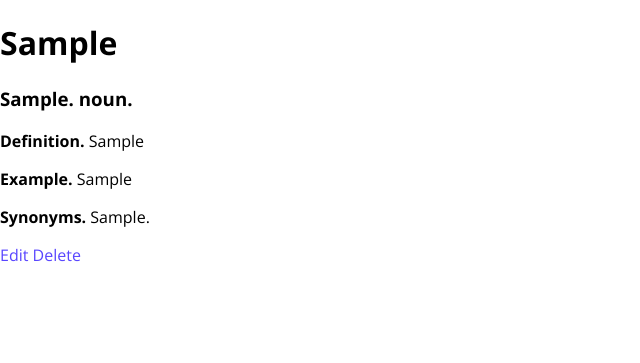
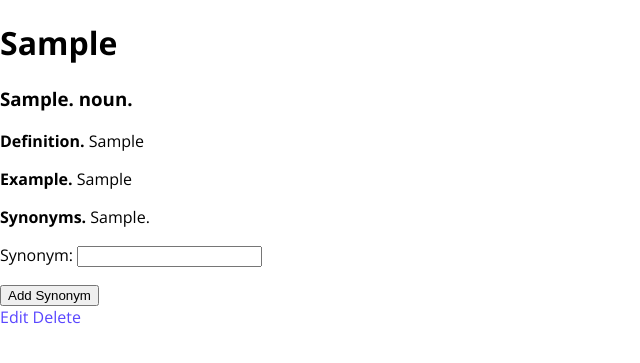
Before and after one commit to bardIRL/lexicon-app, a Django app: page /words/1/ in a window 1280 px wide. Shown: the part 22-385 px from the top of the page, without its empty margins (0-640 px from the left). Run offline with Django 3.2, Linux system fonts and the light colour scheme; tables that the repository leaves empty hold one stand-in row (values such as "Sample post").

Commit message:
creates functionality for adding a synonym to a word's detail page

```diff
--- /dev/null
+++ b/main_app/forms.py
@@ -0,0 +1,7 @@
+from django.forms import ModelForm
+from .models import Synonym
+
+class SynonymForm(ModelForm):
+  class Meta:
+    model = Synonym
+    fields = ['synonym']
--- a/main_app/templates/words/detail.html
+++ b/main_app/templates/words/detail.html
@@ -9,6 +9,10 @@
   <span>{{ synonym.synonym }}. </span>
   {% endfor %}
 </p>
+<form action="{% url 'add_synonym' word.id %}" method="POST">
+  {% csrf_token %} {{ synonym_form.as_p }}
+  <input type="submit" value="Add Synonym" />
+</form>
 
 <a href="{% url 'words_update' word.id %}">Edit</a>
 <a href="{% url 'words_delete' word.id %}">Delete</a>
--- a/main_app/urls.py
+++ b/main_app/urls.py
@@ -9,4 +9,5 @@ urlpatterns = [
     path('words/create/', views.WordCreate.as_view(), name='words_create'),
     path('words/<int:pk>/update/', views.WordUpdate.as_view(), name='words_update'),
     path('words/<int:pk>/delete/', views.WordDelete.as_view(), name='words_delete'),
+    path('words/<int:word_id>/add_synonym/', views.add_synonym, name='add_synonym'),
 ]
--- a/main_app/views.py
+++ b/main_app/views.py
@@ -1,7 +1,8 @@
-from django.shortcuts import render
+from django.shortcuts import render, redirect
 from django.views.generic.edit import CreateView, UpdateView, DeleteView
 
 from .models import Word
+from .forms import SynonymForm
 
 # Create your views here.
 
@@ -24,9 +25,11 @@ def words_index(request):
 
 def words_detail(request, word_id):
     word = Word.objects.get(id=word_id)
-    return render (request, 'words/detail.html', {
+    synonym_form = SynonymForm()
+    return render(request, 'words/detail.html', {
         'word': word,
-        'title': word.word
+        'title': word.word,
+        'synonym_form': synonym_form,
     })
 
 class WordCreate(CreateView):
@@ -42,3 +45,11 @@ class WordUpdate(UpdateView):
 class WordDelete(DeleteView):
     model = Word
     success_url = '/words'
+
+def add_synonym(request, word_id):
+  form = SynonymForm(request.POST)
+  if form.is_valid():
+    new_synonym = form.save(commit=False)
+    new_synonym.word_id = word_id
+    new_synonym.save()
+  return redirect('detail', word_id=word_id)
```
Also changed, not shown: 1 other file.
